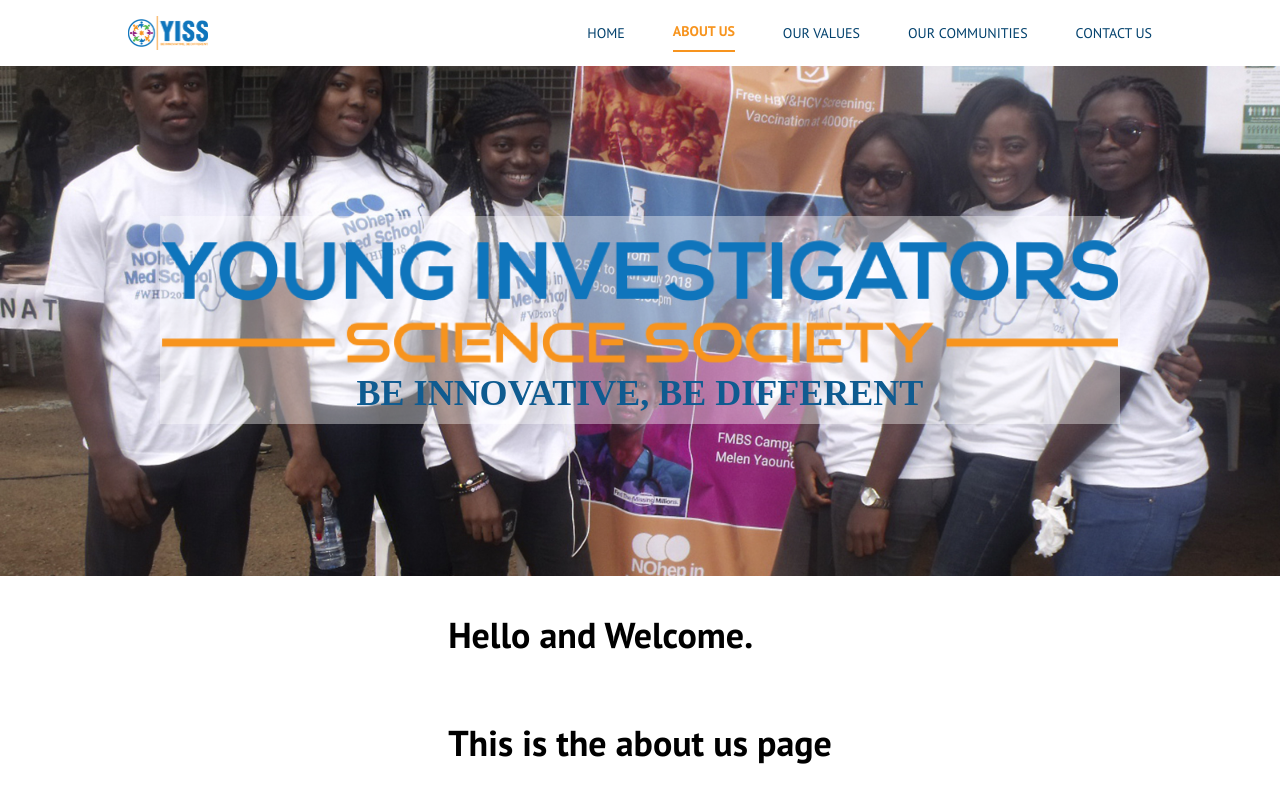
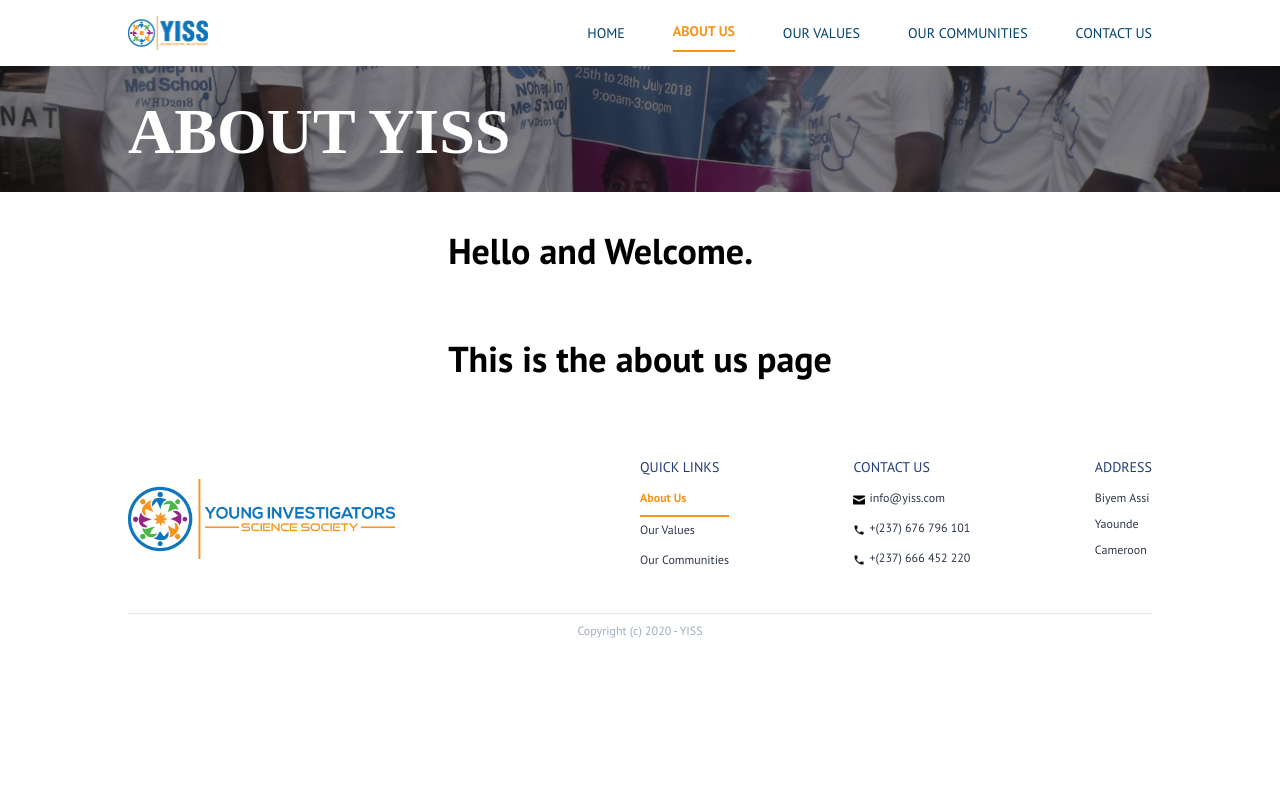
Before and after one commit to abongsjoel/yiss, a React (Create React App) app: page /about-us in a window 1280 px wide. Shown: the top 800 px of the page. Built offline with nearby package versions, Linux system fonts and the light colour scheme.

Commit message:
Created pageHeader component to use for interior pages

```diff
--- /dev/null
+++ b/src/Organisms/pageHeader.js
@@ -0,0 +1,23 @@
+import React from 'react';
+
+import Img from '../Atoms/Img'
+
+import HeroImage from '../assets/images/hero-img.jpg';
+
+const PageHeader = () => (
+    <div className="relative pb-1/5 sm:pb-1/10 md:pb-1/10 xl:pb-1/10">
+    {/* <div className="relative pb-full sm:pb-2/3 md:pb-1/2 xl:pb-2/5"> */}
+        <Img
+            src={HeroImage}
+            alt="Young investor's Science Society"
+            styles=" absolute"
+        />
+        <div className="absolute flex h-full w-full items-center hm_bg-black tj-container">
+            <p className="pt-2 text-white hero-font font-bold text-xl sm:text-2xl md:text-4xl lg:text-6xl">
+                About YISS
+            </p>
+        </div>
+    </div>
+);
+
+export default PageHeader;
--- a/src/Pages/AboutUsPage.js
+++ b/src/Pages/AboutUsPage.js
@@ -1,12 +1,12 @@
 import React from 'react';
 
-import Hero from '../Organisms/Hero';
+import PageHeader from '../Organisms/pageHeader';
 
 import Aux from '../hoc/Auxilary';
 
 const AboutUsPage = () => (
     <Aux>
-        <Hero />
+        <PageHeader />
         <div className="flex justify-center font-bold text-4xl py-8">
             <p>Hello and Welcome. <br /><br />This is the about us page</p>
         </div>
--- a/src/tailwind.css
+++ b/src/tailwind.css
@@ -22,6 +22,10 @@
 /* Hero Message background */
 .hm_bg {
     background-color: rgba(255, 255, 255, .38);
+}
+
+.hm_bg-black {
+    background-color: rgba(0, 0, 0, .50);
 }
 
 @media only screen and (max-width: 500px) {
```
Also changed, not shown: src/styles.css.
